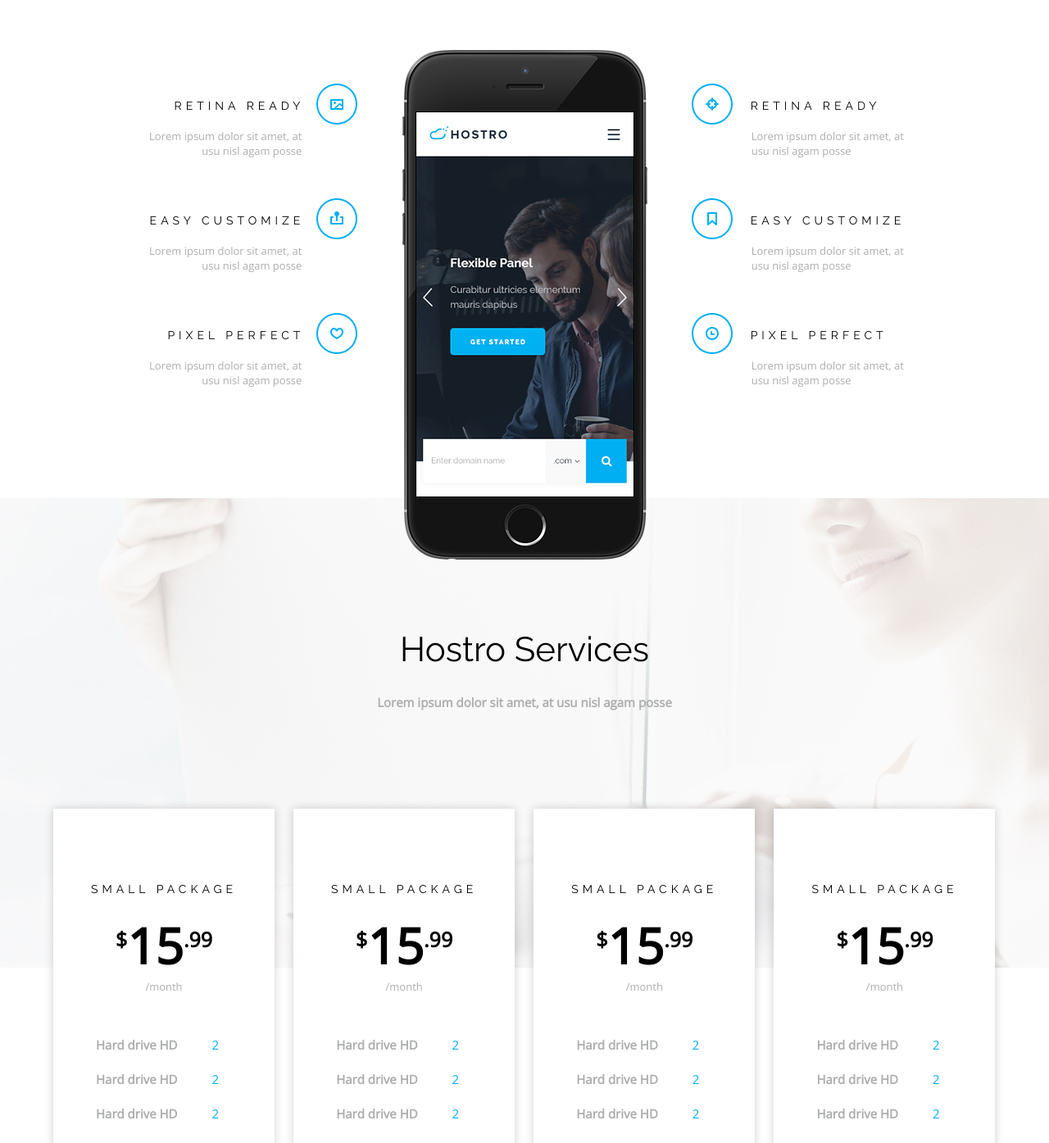
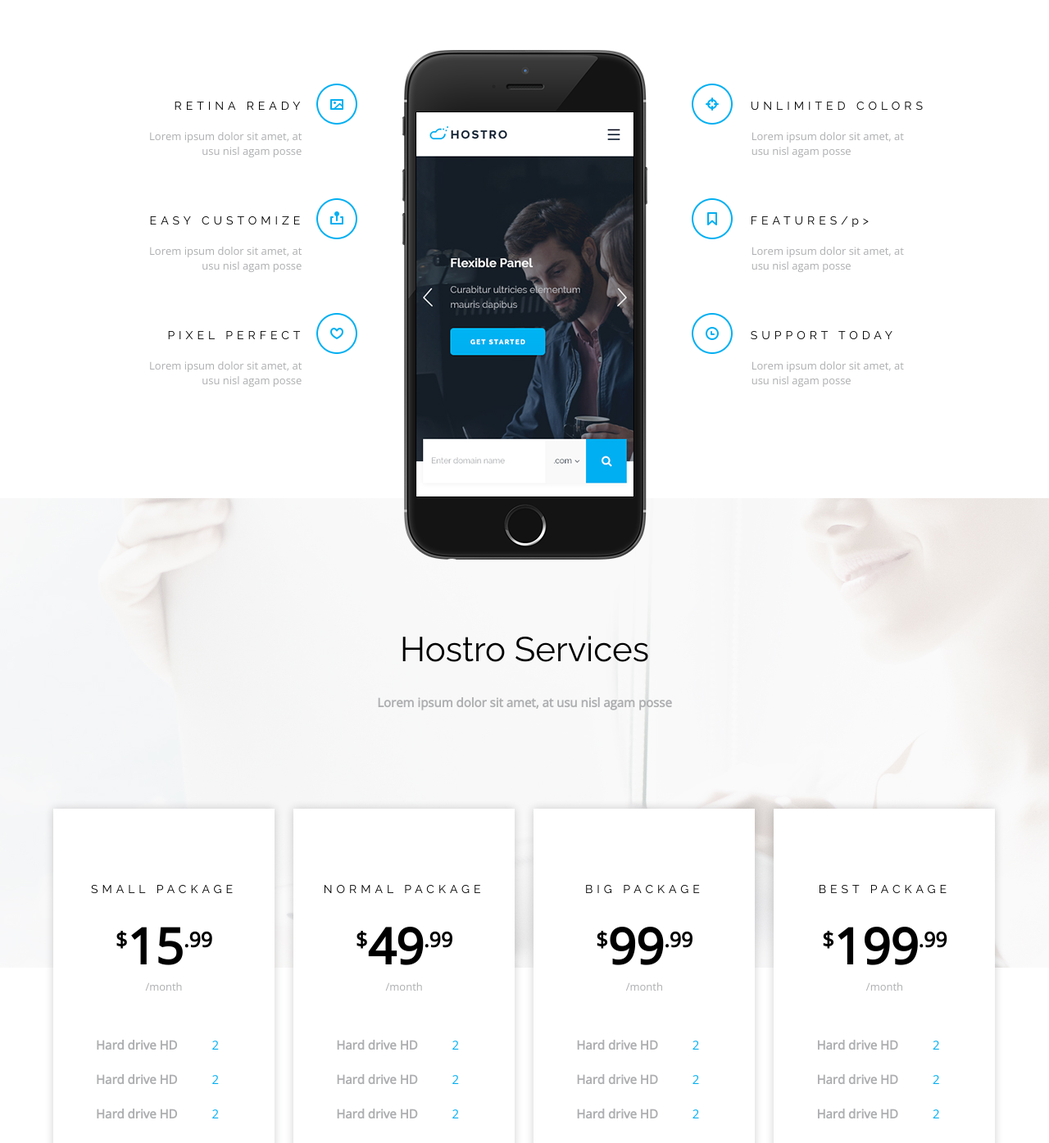
Before and after one commit to lucaslombard/trabajopractico2, a plain HTML site: page index.html in a window 1280 px wide. Shown: the part 1360-2755 px from the top of the page at 82% size. Drawn offline with nearby package versions, Linux system fonts and the light colour scheme.

Commit message:
modifique algunos textos repetidos

```diff
--- a/index.html
+++ b/index.html
@@ -48,17 +48,17 @@
 			</div>
 			<div class="snippet-info">
 				<img src="images/wid2.png">
-				<p class="subtitles">SPEED SERVICES</p>
+				<p class="subtitles">HOSTRO SERVICES</p>
 				<p class="subtitles-info">Lorem ipsum dolor sit amet, at usu nisl agam posse</p>
 			</div>
 			<div class="snippet-info">
 				<img src="images/wid3.png">
-				<p class="subtitles">SPEED SERVICES</p>
+				<p class="subtitles">LIVE SUPPORT</p>
 				<p class="subtitles-info">Lorem ipsum dolor sit amet, at usu nisl agam posse</p>
 			</div>
 			<div class="snippet-info">
 				<img src="images/wid4.png">
-				<p class="subtitles">SPEED SERVICES</p>
+				<p class="subtitles">GET DOMAIN NAME</p>
 				<p class="subtitles-info">Lorem ipsum dolor sit amet, at usu nisl agam posse</p>
 			</div>
 		</div>
@@ -115,7 +115,7 @@
 							<img src="images/ser4.png">
 						</div>
 						<div class="title-right">
-							<p class="subtitles">RETINA READY</p>
+							<p class="subtitles">UNLIMITED COLORS</p>
 						</div>
 						<div class="info-description-right">
 							<p>Lorem ipsum dolor sit amet, at usu nisl agam posse</p>
@@ -126,7 +126,7 @@
 							<img src="images/ser5.png">
 						</div>
 						<div class="title-right">
-							<p class="subtitles">EASY CUSTOMIZE</p>
+							<p class="subtitles">FEATURES/p>
 						</div>
 						<div class="info-description-right">
 							<p>Lorem ipsum dolor sit amet, at usu nisl agam posse</p>
@@ -137,7 +137,7 @@
 							<img src="images/ser6.png">
 						</div>
 						<div class="title-right">
-							<p class="subtitles">PIXEL PERFECT</p>
+							<p class="subtitles">SUPPORT TODAY</p>
 						</div>
 						<div class="info-description-right">
 							<p>Lorem ipsum dolor sit amet, at usu nisl agam posse</p>
@@ -184,8 +184,8 @@
 					</div>
 				</div>
 				<div class="snippet-price">
-					<p class="subtitles">SMALL PACKAGE</p>
-					<p class="text-price"><sup>$</sup>15<sup>.99</sup></p>
+					<p class="subtitles">NORMAL PACKAGE</p>
+					<p class="text-price"><sup>$</sup>49<sup>.99</sup></p>
 					<p class="text-sub-price">/month</p>
 					<div class="table-price">
 						<table>
@@ -212,8 +212,8 @@
 					</div>
 				</div>
 				<div class="snippet-price">
-					<p class="subtitles">SMALL PACKAGE</p>
-					<p class="text-price"><sup>$</sup>15<sup>.99</sup></p>
+					<p class="subtitles">BIG PACKAGE</p>
+					<p class="text-price"><sup>$</sup>99<sup>.99</sup></p>
 					<p class="text-sub-price">/month</p>
 					<div class="table-price">
 						<table>
@@ -240,8 +240,8 @@
 					</div>
 				</div>
 				<div class="snippet-price">
-					<p class="subtitles">SMALL PACKAGE</p>
-					<p class="text-price"><sup>$</sup>15<sup>.99</sup></p>
+					<p class="subtitles">BEST PACKAGE</p>
+					<p class="text-price"><sup>$</sup>199<sup>.99</sup></p>
 					<p class="text-sub-price">/month</p>
 					<div class="table-price">
 						<table>
```
